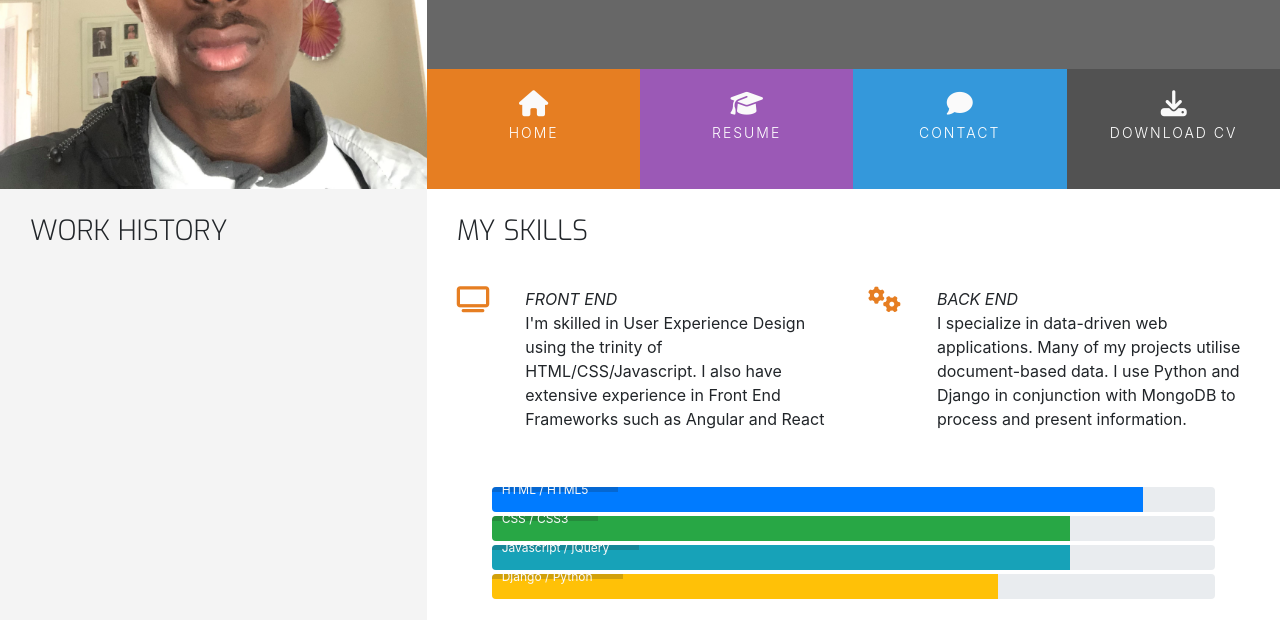
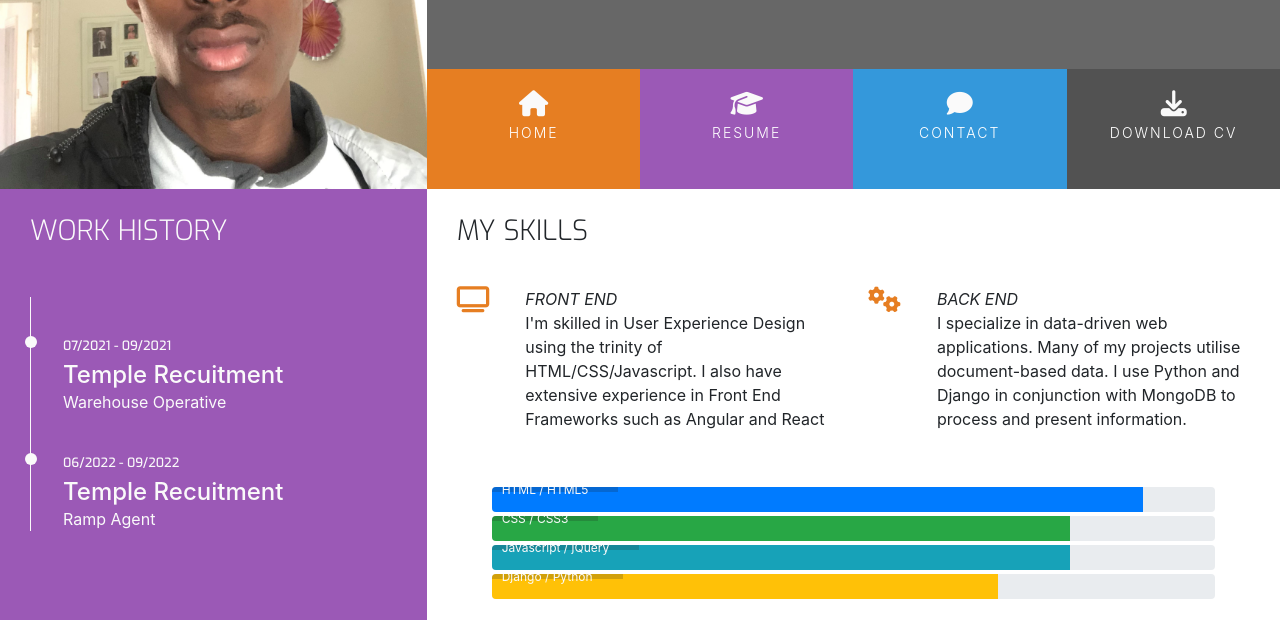
Before and after one commit to UloE-G/Bootstrap-resume, a plain HTML site: page resume.html in a window 1280 px wide. Shown: the part 180-800 px from the top of the page. Drawn offline with nearby package versions, Linux system fonts and the light colour scheme.

Commit message:
Added work history content

```diff
--- a/assets/css/style.css
+++ b/assets/css/style.css
@@ -12,6 +12,10 @@
 
 .bg-color-personal-info {
     background-color: #f4f4f4;
+}
+
+.bg-color-work-history {
+    background-color: #9b59b6;
 }
 
 .ui-menu-color-home {
@@ -60,6 +64,7 @@ h1,h2,h3,h4 {
     float: none;
 }
 
+.history-heading,
 .section-heading {
     font-family: "Exo", sans-serif;
     font-weight: 300;
@@ -278,3 +283,51 @@ footer {
 .progress-section {
     margin: 40px 20px;
 }
+
+/* Work History */
+
+.history-heading {
+    color: #fafafa;
+    margin-bottom: 50px;
+}
+
+.timeline-item {
+    padding: 4em 2em 0em 2em;
+    position: relative;
+    color: #fafafa;
+    border-left: 1px solid;
+}
+
+.timeline-item p {
+    padding: 0;
+    margin: 0;
+}
+
+.timeline-item:before {
+    content: attr(data-dates);
+    position: absolute;
+    left: 2.5em;
+    top: 3em;
+    display: block;
+    font-family: "Exo", sans-serif;
+    font-weight: 500;
+    font-size: 0.8em;
+    padding: 0;
+    margin: 0;
+}
+
+.timeline-item:after {
+    width: 12px;
+    height: 12px;
+    display: block;
+    top: 2.4em;
+    position: absolute;
+    left: -6px;
+    border-radius: 12px;
+    content: '';
+    background: #fafafa;
+}
+
+.history-items {
+    margin-bottom: 30px;
+}
--- a/resume.html
+++ b/resume.html
@@ -47,12 +47,22 @@
 
     <section class="container-fluid">
         <div class="row">
-            <div class="col-md-4 bg-color-personal-info section-column">
+            <div class="col-md-4 bg-color-work-history section-column">
                 <div class="row">
                     <div class="col-12">
-                        <h3 class="section-heading uppercase">
+                        <h3 class="history-heading uppercase">
                             Work History
                         </h3>
+                    </div>
+                </div>
+                <div class="history-items">
+                    <div class="timeline-item" data-dates="07/2021 - 09/2021">
+                        <h4>Temple Recuitment</h4>
+                        <p>Warehouse Operative</p>
+                    </div>
+                    <div class="timeline-item" data-dates="06/2022 - 09/2022">
+                        <h4>Temple Recuitment</h4>
+                        <p>Ramp Agent</p>
                     </div>
                 </div>
             </div>
```
